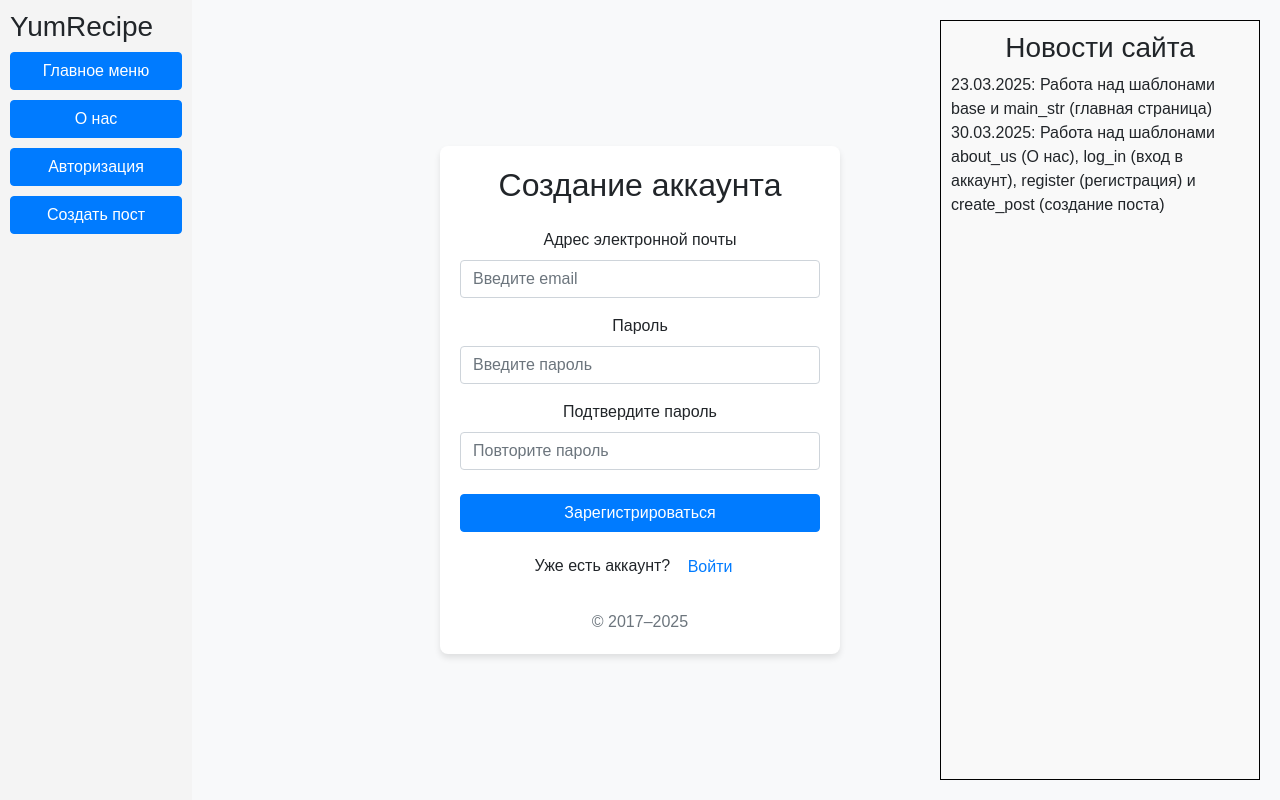
After one commit to KOl9LH/WEB_project_YL, a Flask app: page /registering in a window 1280 px wide. The commit adds this page. Run offline with Flask 3, Linux system fonts and the light colour scheme; some libraries are stand-ins or nearby versions.

Commit message:
доделал все нужные шаблоны + работающие кнопки

```diff
--- a/main.py
+++ b/main.py
@@ -12,9 +12,24 @@ def mainstr():
     return render_template('main_str.html')
 
 
+@app.route('/AboutUs')
+def AboutUs():
+    return render_template('about_us.html')
 
 
+@app.route('/logging')
+def logging():
+    return render_template('log_in.html')
 
+
+@app.route('/registering')
+def registering():
+    return render_template('register.html')
+
+
+@app.route('/CreatePost')
+def CreatePost():
+    return render_template('create_post.html')
 
 
 
--- a/templates/base.html
+++ b/templates/base.html
@@ -10,7 +10,6 @@
         body {
             margin: 0;
             font-family: Arial, sans-serif;
-        }
         }
         #container {
             display: flex;
@@ -33,25 +32,47 @@
         .centered-heading {
             text-align: center;
         }
+        #sidebar-right {
+            position: absolute;
+            top: 20px;
+            right: 20px;
+            width: 25%;
+            border: 1px solid black;
+            padding: 10px;
+            background-color: #f9f9f9;
+            height: calc(100vh - 40px);
+            overflow-y: auto;
+        }
     </style>
 </head>
 <body>
 <div id="container">
     <div id="sidebar-left">
         <h3>YumRecipe</h3>
-            <button class="btn btn-primary spaced-button" type="button">меню</button>
-            <button class="btn btn-primary spaced-button" type="button">о нас</button>
-            <button class="btn btn-primary spaced-button" type="button">авторизация</button>
-            <button class="btn btn-primary spaced-button" type="button">создать пост</button>
+        <button class="btn btn-primary spaced-button" type="button" onclick="navigateTo('/')">Главное меню</button>
+        <button class="btn btn-primary spaced-button" type="button" onclick="navigateTo('AboutUs')">О нас</button>
+        <button class="btn btn-primary spaced-button" type="button" onclick="navigateTo('logging')">Авторизация</button>
+        <button class="btn btn-primary spaced-button" type="button" onclick="navigateTo('CreatePost')">Создать пост</button>
     </div>
+</div>
+<div id="sidebar-right">
+    <h3 class="centered-heading">Новости сайта</h3>
+    <p>23.03.2025: Работа над шаблонами base и main_str (главная страница)<br>30.03.2025: Работа над шаблонами about_us (О нас), log_in (вход в аккаунт), register (регистрация) и create_post (создание поста)</p>
 </div>
 
 <!-- Подключаем Bootstrap JS -->
 <script src="https://code.jquery.com/jquery-3.5.1.slim.min.js"></script>
 <script src="https://cdn.jsdelivr.net/npm/@popperjs/core@2.5.3/dist/umd/popper.min.js"></script>
 <script src="https://stackpath.bootstrapcdn.com/bootstrap/4.5.2/js/bootstrap.min.js"></script>
+
+<script>
+    // Функция для навигации
+    function navigateTo(page) {
+        window.location.href = page; // Переход на указанный шаблон
+    }
+</script>
+
 {% block content %}
-
 {% endblock %}
 </body>
 </html>
--- /dev/null
+++ b/templates/register.html
@@ -0,0 +1,51 @@
+{% extends "base.html" %}
+
+{% block content %}
+<title>Регистрация</title>
+<style>
+    body {
+        display: flex;
+        justify-content: center;
+        align-items: center;
+        height: 100vh;
+        margin: 0;
+        font-family: Arial, sans-serif;
+        background-color: #f8f9fa;
+    }
+    .form-container {
+        width: 100%;
+        max-width: 400px;
+        padding: 20px;
+        background-color: #ffffff;
+        border-radius: 8px;
+        box-shadow: 0 4px 6px rgba(0, 0, 0, 0.1);
+    }
+</style>
+
+<div class="form-container text-center">
+    <h2 class="mb-4">Создание аккаунта</h2>
+    <form>
+        <div class="form-group">
+            <label for="email">Адрес электронной почты</label>
+            <input type="email" id="email" class="form-control" placeholder="Введите email" required>
+        </div>
+        <div class="form-group mt-3">
+            <label for="password">Пароль</label>
+            <input type="password" id="password" class="form-control" placeholder="Введите пароль" required>
+        </div>
+        <div class="form-group mt-3">
+            <label for="confirmPassword">Подтвердите пароль</label>
+            <input type="password" id="confirmPassword" class="form-control" placeholder="Повторите пароль" required>
+        </div>
+        <button type="submit" class="btn btn-primary btn-block mt-4">Зарегистрироваться</button>
+    </form>
+    <div class="mt-3">
+        <span>Уже есть аккаунт?</span>
+        <a href="{{ url_for('logging') }}" class="btn btn-link">Войти</a>
+
+    </div>
+    <footer class="mt-4 text-muted">
+        &copy; 2017–2025
+    </footer>
+</div>
+{% endblock %}
```
Also changed, not shown: templates/about_us.html (added, +36 -0 lines), templates/create_post.html (added, +14 -0 lines), templates/log_in.html (added, +51 -0 lines), templates/main_str.html (+32 -21 lines). Lines whose indentation alone changed are shown as unchanged.
